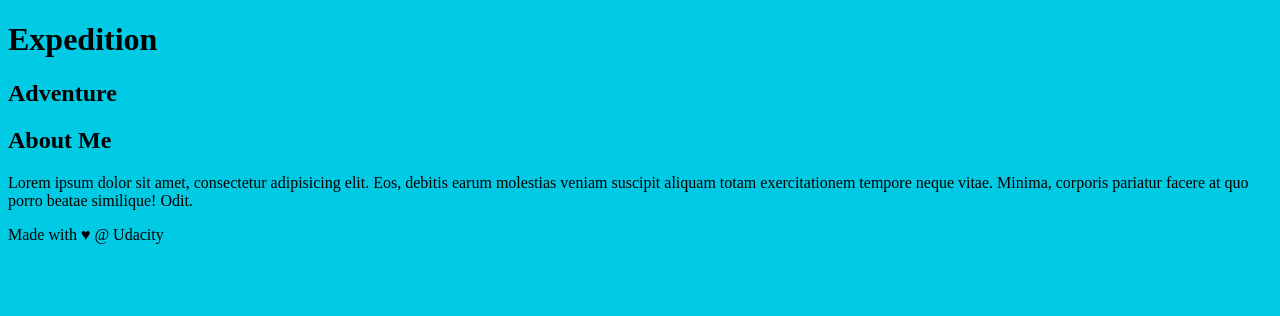
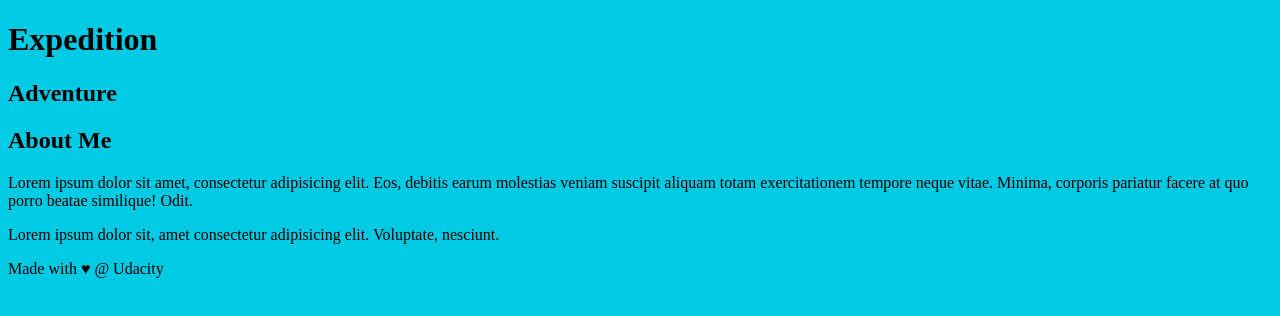
Before and after one commit to kagozi/version-control, a plain HTML site: page index.html in a window 1280 px wide. Drawn offline with Linux system fonts and the light colour scheme.

Commit message:
Added new content to sidebar

```diff
--- a/index.html
+++ b/index.html
@@ -27,6 +27,9 @@
         neque vitae. Minima, corporis pariatur facere at quo porro beatae
         similique! Odit.
       </p>
+      <p>
+        Lorem ipsum dolor sit, amet consectetur adipisicing elit. Voluptate, nesciunt.
+      </p>
     </aside>
     <!-- end of new content -->
 
```
